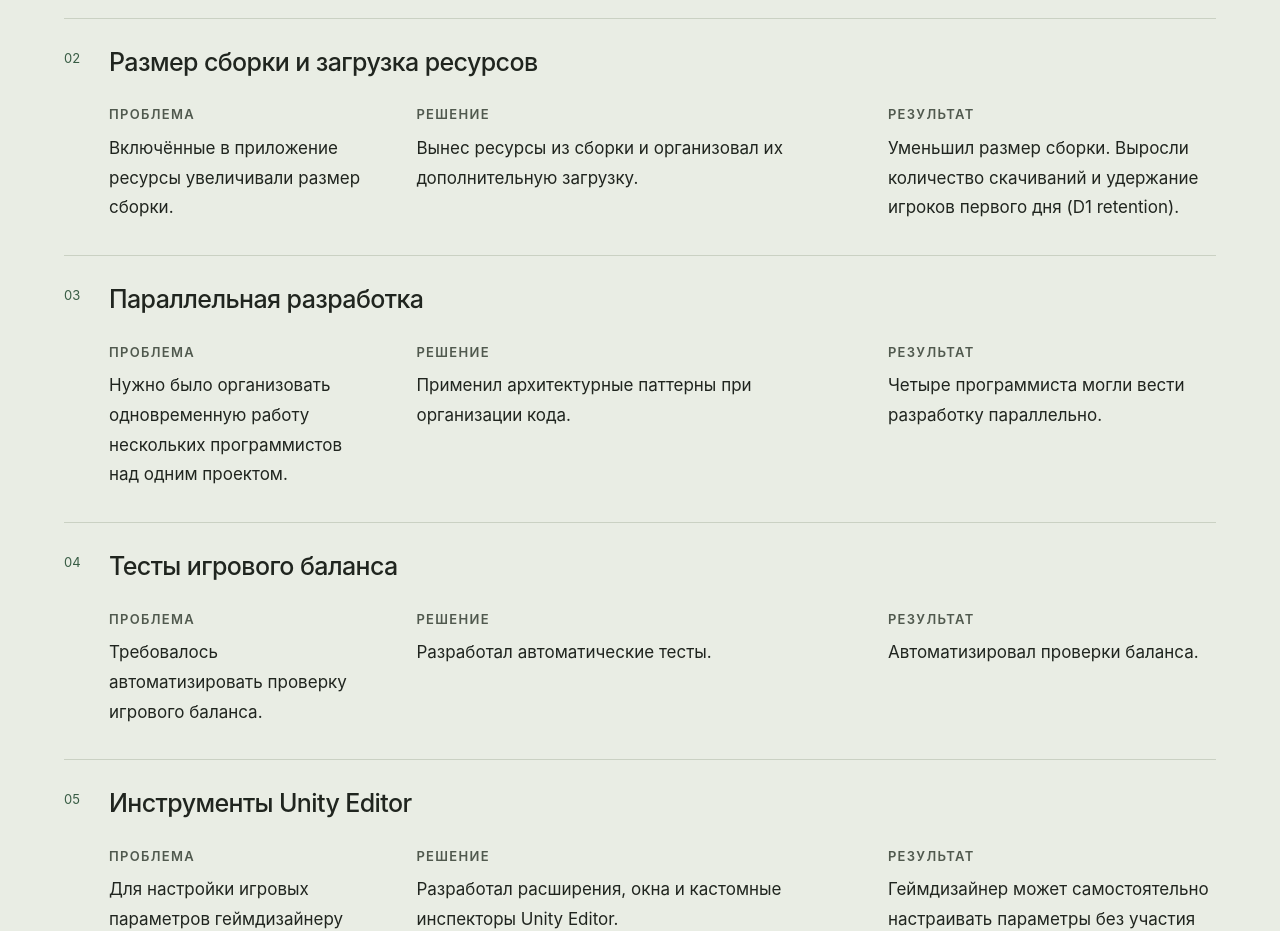
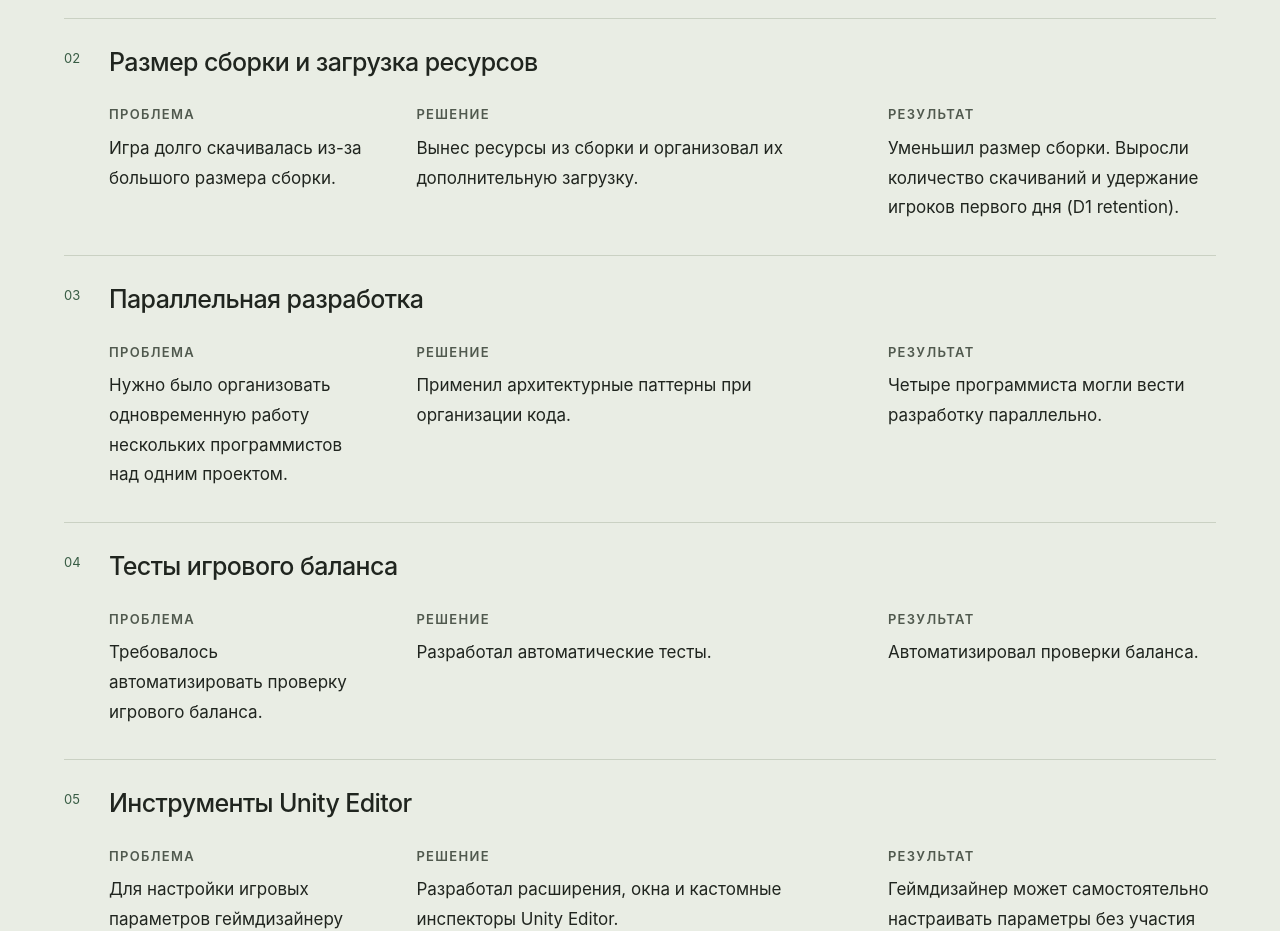
Before and after one commit to bleeerr/portfolio, a React (Vite) app: page / in a window 1280 px wide. Shown: the part 2920-3851 px from the top of the page. Built offline with nearby package versions, Linux system fonts and the light colour scheme.

Commit message:
Clarify slow download problem in build size achievement

```diff
--- a/src/profile.json
+++ b/src/profile.json
@@ -45,7 +45,7 @@
     },
     {
       "title": "Размер сборки и загрузка ресурсов",
-      "task": "Включённые в приложение ресурсы увеличивали размер сборки.",
+      "task": "Игра долго скачивалась из-за большого размера сборки.",
       "solution": "Вынес ресурсы из сборки и организовал их дополнительную загрузку.",
       "result": "Уменьшил размер сборки. Выросли количество скачиваний и удержание игроков первого дня (D1 retention)."
     },
```
Also changed, not shown: public/resume-print.html (+1 -1 lines), 1 other file (tests, documents, lock files or other folders).
